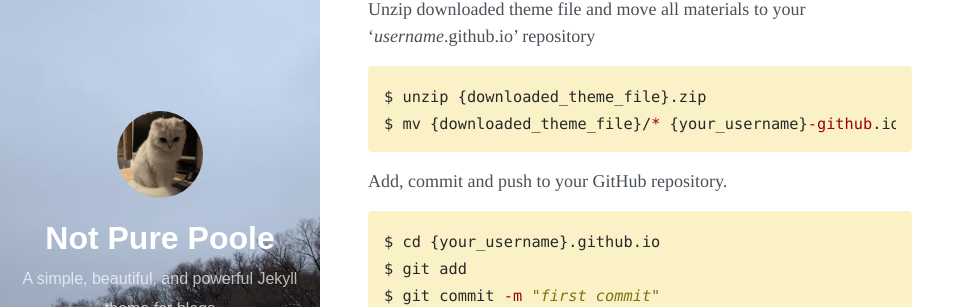
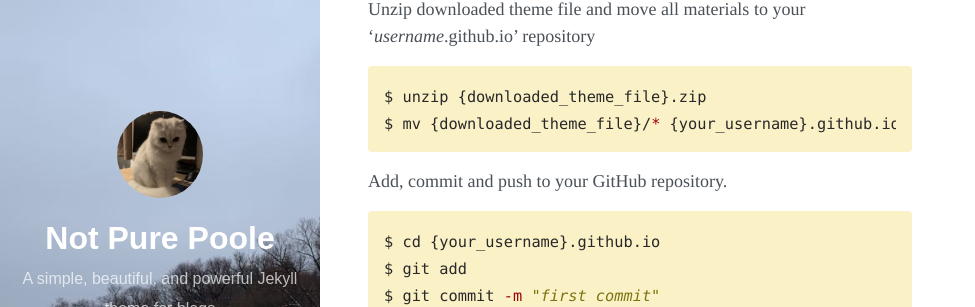
Before and after one commit to jiminijr/jiminijr.github.io, a Jekyll site: the page built from _posts/2023-04-17-oss-test.md, in a window 1280 px wide and 900 px high, scrolled down 459 px. Shown: the part 145-452 px from the top of the window, without its empty margins (0-975 px from the left). Built offline with Jekyll 4.4.1, drawn with Linux system fonts in a browser that asks for light colours; nearby versions of some CDN libraries.

Commit message:
fix wrong text

````diff
--- a/_posts/2023-04-17-oss-test.md
+++ b/_posts/2023-04-17-oss-test.md
@@ -28,7 +28,7 @@ Unzip downloaded theme file and move all materials to your '*username*.github.io
 
 ```bash
 $ unzip {downloaded_theme_file}.zip
-$ mv {downloaded_theme_file}/* {your_username}-github.io/
+$ mv {downloaded_theme_file}/* {your_username}.github.io/
 ```
 
 Add, commit and push to your GitHub repository.
````
